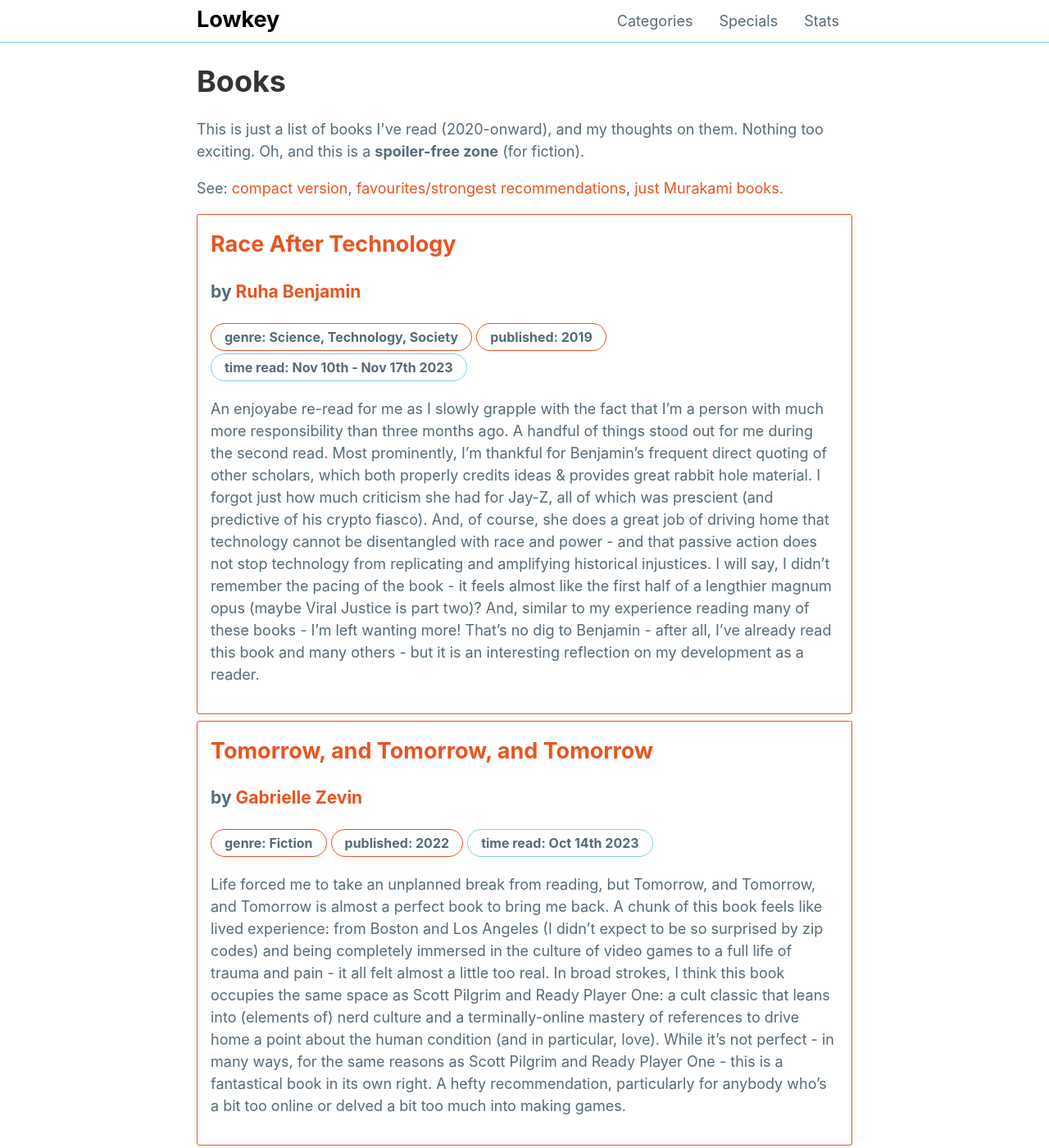
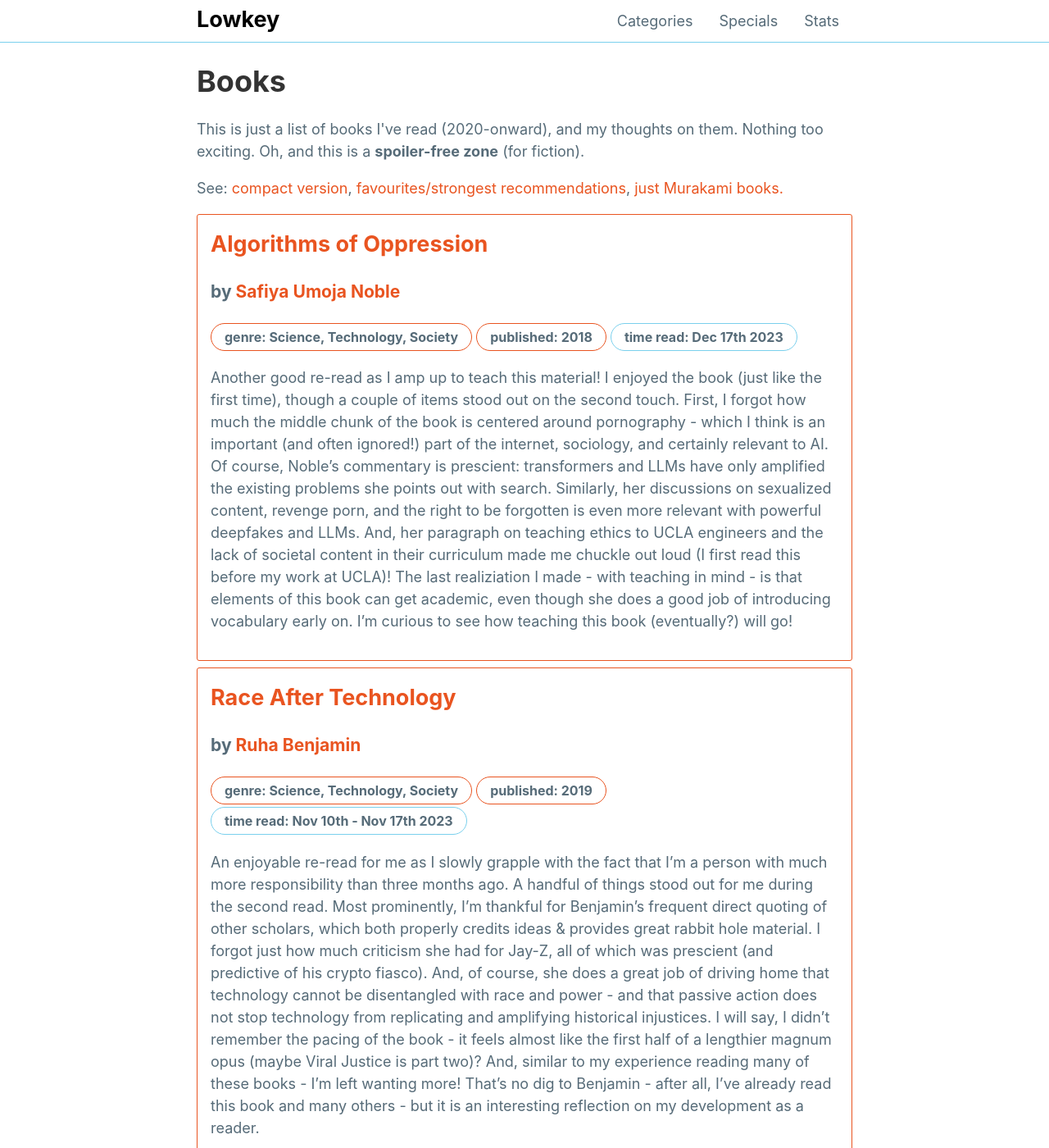
Before and after one commit to mattxwang/lowkey, a Jekyll site: the page built from stats/books.html, in a window 1280 px wide and 1400 px high. Shown: the whole window at 82% size. Built offline with Jekyll 4.4.1, drawn with Linux system fonts in a browser that asks for light colours.

Commit message:
algorithms of oppression!

```diff
--- a/_data/books.yml
+++ b/_data/books.yml
@@ -1076,4 +1076,12 @@ raceaftertechnology:
   year_published: 2019
   time_read: Nov 10th - Nov 17th 2023
   thoughts: >
-    An enjoyabe re-read for me as I slowly grapple with the fact that I'm a person with much more responsibility than three months ago. A handful of things stood out for me during the second read. Most prominently, I'm thankful for Benjamin's frequent direct quoting of other scholars, which both properly credits ideas & provides great rabbit hole material. I forgot just how much criticism she had for Jay-Z, all of which was prescient (and predictive of his crypto fiasco). And, of course, she does a great job of driving home that technology cannot be disentangled with race and power - and that passive action does not stop technology from replicating and amplifying historical injustices. I will say, I didn't remember the pacing of the book - it feels almost like the first half of a lengthier magnum opus (maybe Viral Justice is part two)? And, similar to my experience reading many of these books - I'm left wanting more! That's no dig to Benjamin - after all, I've already read this book and many others - but it is an interesting reflection on my development as a reader.
+    An enjoyable re-read for me as I slowly grapple with the fact that I'm a person with much more responsibility than three months ago. A handful of things stood out for me during the second read. Most prominently, I'm thankful for Benjamin's frequent direct quoting of other scholars, which both properly credits ideas & provides great rabbit hole material. I forgot just how much criticism she had for Jay-Z, all of which was prescient (and predictive of his crypto fiasco). And, of course, she does a great job of driving home that technology cannot be disentangled with race and power - and that passive action does not stop technology from replicating and amplifying historical injustices. I will say, I didn't remember the pacing of the book - it feels almost like the first half of a lengthier magnum opus (maybe Viral Justice is part two)? And, similar to my experience reading many of these books - I'm left wanting more! That's no dig to Benjamin - after all, I've already read this book and many others - but it is an interesting reflection on my development as a reader.
+algorithmsofoppression:
+  title: Algorithms of Oppression
+  author: Safiya Umoja Noble
+  genre: Science, Technology, Society
+  year_published: 2018
+  time_read: Dec 17th 2023
+  thoughts: >
+    Another good re-read as I amp up to teach this material! I enjoyed the book (just like the first time), though a couple of items stood out on the second touch. First, I forgot how much the middle chunk of the book is centered around pornography - which I think is an important (and often ignored!) part of the internet, sociology, and certainly relevant to AI. Of course, Noble's commentary is prescient: transformers and LLMs have only amplified the existing problems she points out with search. Similarly, her discussions on sexualized content, revenge porn, and the right to be forgotten is even more relevant with powerful deepfakes and LLMs. And, her paragraph on teaching ethics to UCLA engineers and the lack of societal content in their curriculum made me chuckle out loud (I first read this before my work at UCLA)! The last realiziation I made - with teaching in mind - is that elements of this book can get academic, even though she does a good job of introducing vocabulary early on. I'm curious to see how teaching this book (eventually?) will go!
```
